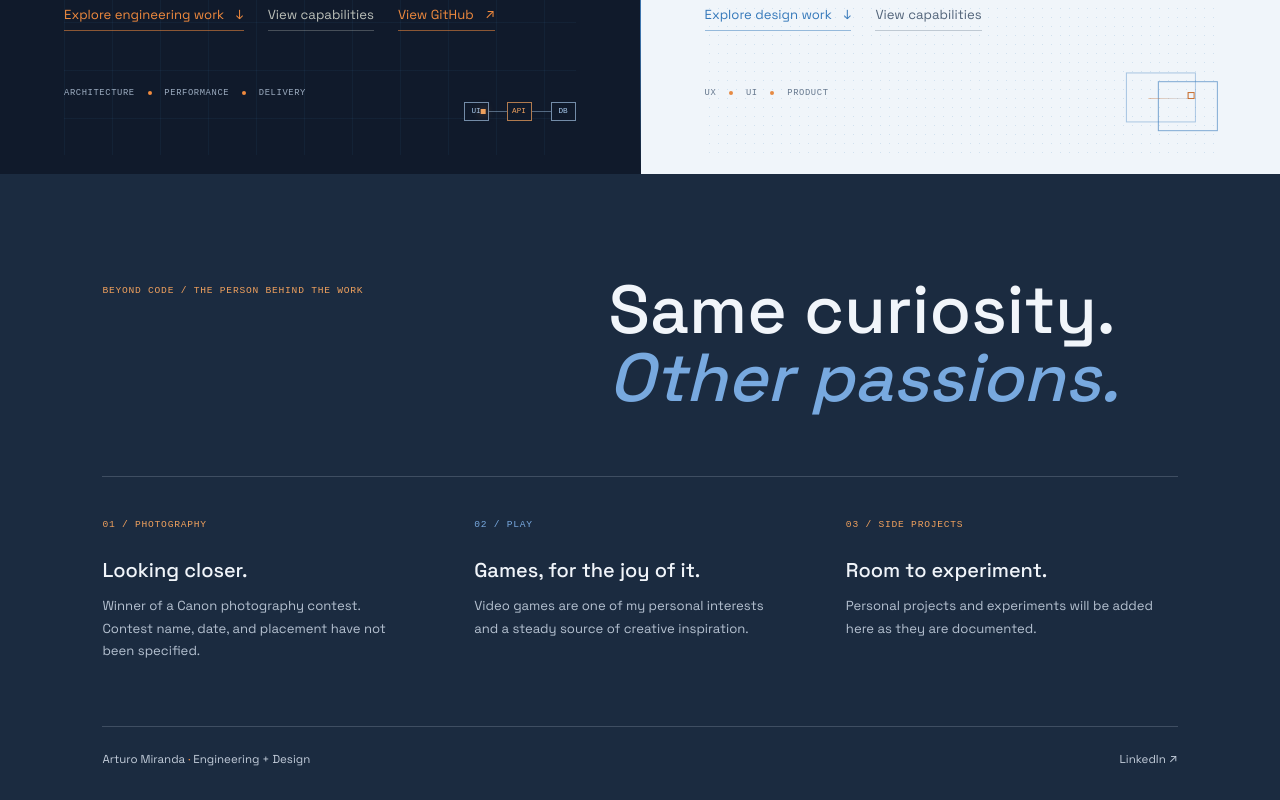
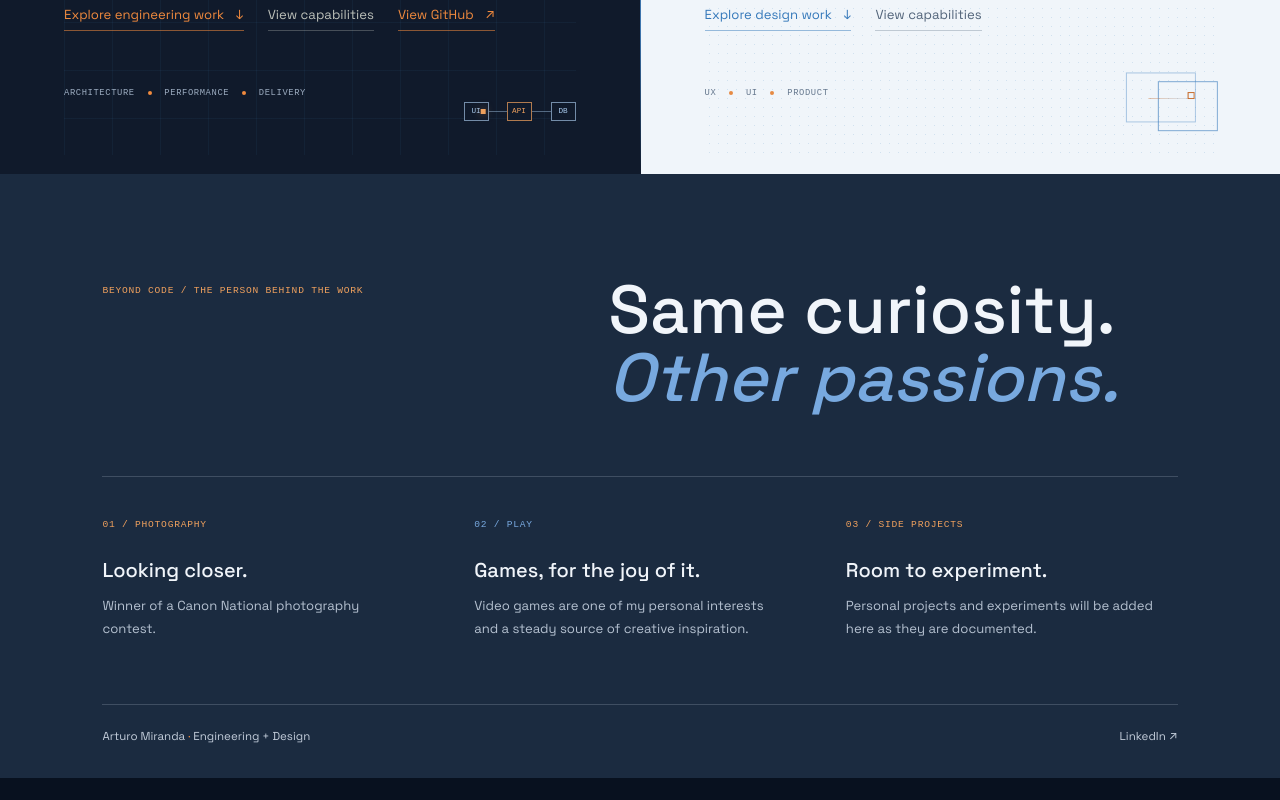
Before and after one commit to Gupie21/Portfolio, a React (Create React App) app: page / in a window 1280 px wide. Shown: the part 626-1426 px from the top of the page. After the commit the page ends 1404 px from the top, so only its background shows below. Built offline with nearby package versions, Linux system fonts and the light colour scheme.

Commit message:
Canon fix description

```diff
--- a/src/components/splitPortfolio.js
+++ b/src/components/splitPortfolio.js
@@ -325,7 +325,7 @@ function SplitPortfolio() {
       <footer className="beyond-code" id="beyond-code">
         <div className="beyond-code__heading"><p>BEYOND CODE / THE PERSON BEHIND THE WORK</p><h2>Same curiosity.<br /><em>Other passions.</em></h2></div>
         <div className="beyond-code__items">
-          <article><span>01 / PHOTOGRAPHY</span><h3>Looking closer.</h3><p>Winner of a Canon photography contest. Contest name, date, and placement have not been specified.</p></article>
+          <article><span>01 / PHOTOGRAPHY</span><h3>Looking closer.</h3><p>Winner of a Canon National photography contest.</p></article>
           <article><span>02 / PLAY</span><h3>Games, for the joy of it.</h3><p>Video games are one of my personal interests and a steady source of creative inspiration.</p></article>
           <article><span>03 / SIDE PROJECTS</span><h3>Room to experiment.</h3><p>Personal projects and experiments will be added here as they are documented.</p></article>
         </div>
```
